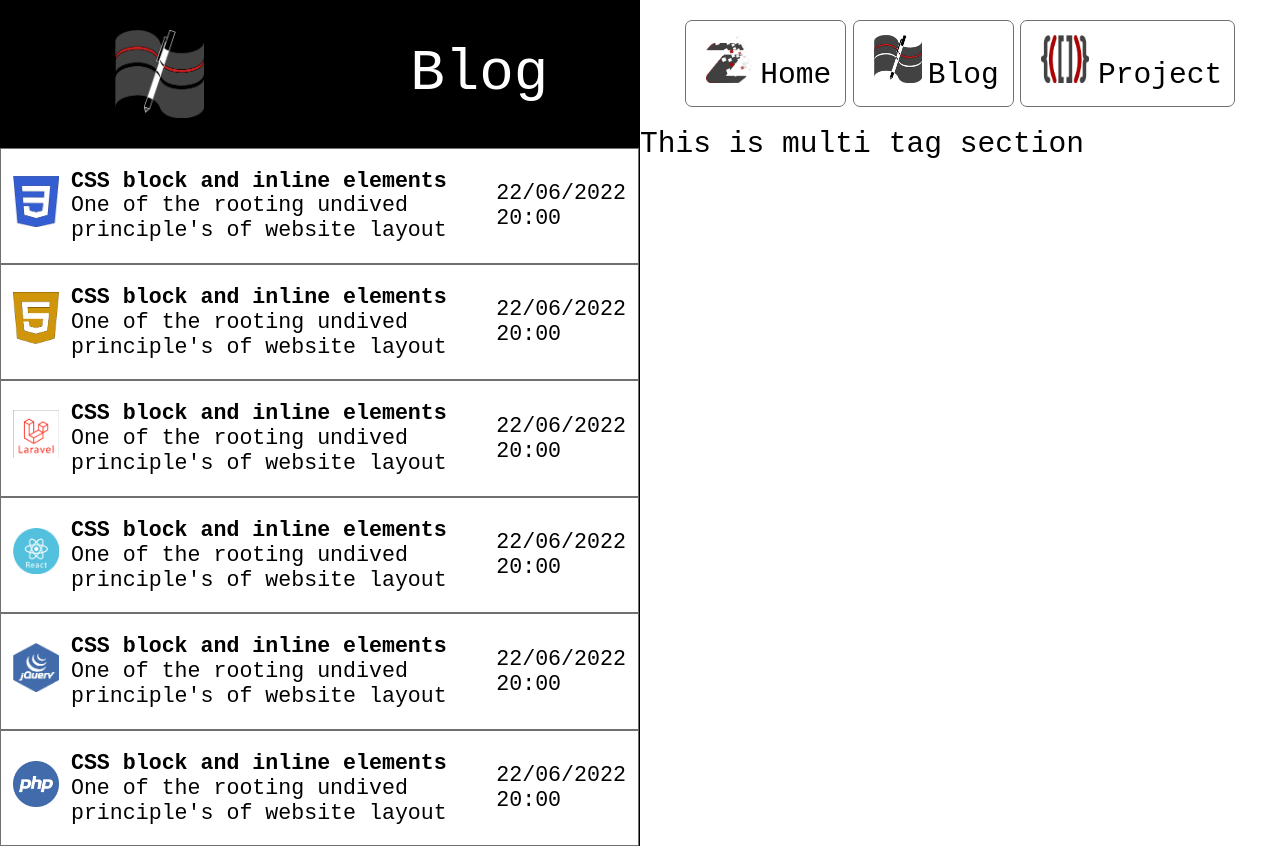
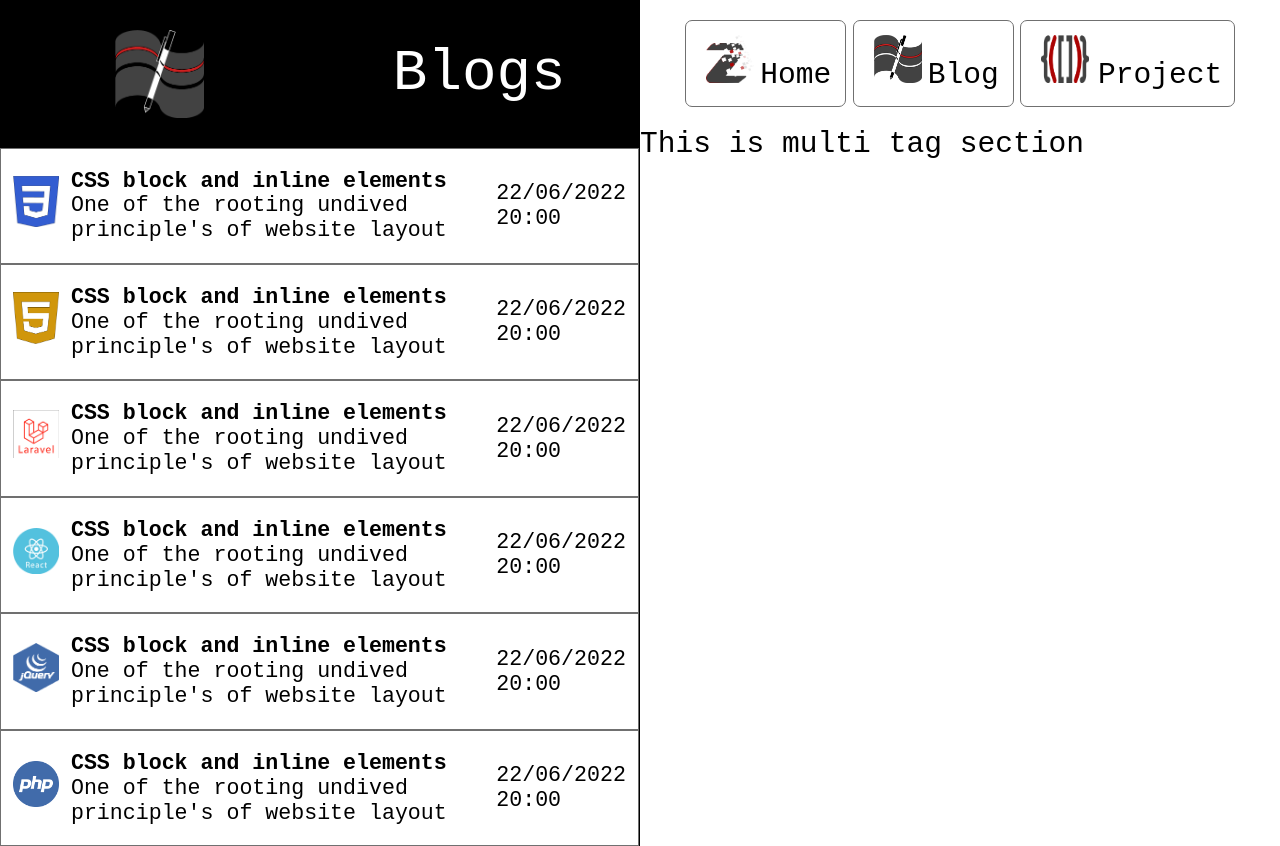
Before and after one commit to sahilzutshi56/html, a plain HTML site: page blog.html in a window 1280 px wide. Drawn offline with Linux system fonts and the light colour scheme; a web font is replaced by a local one.

Commit message:
speedtest

```diff
--- a/blog.html
+++ b/blog.html
@@ -15,7 +15,7 @@
             <section id="blog">
                 <header>
                         <img src="images/blogicon.png">
-                        <div class="fonth3">Blog</div>
+                        <div class="fonth3">Blogs</div>
                 </header>
                 <div id="bloga">
                     <a href="blogpage.html" class="fonta">
```
